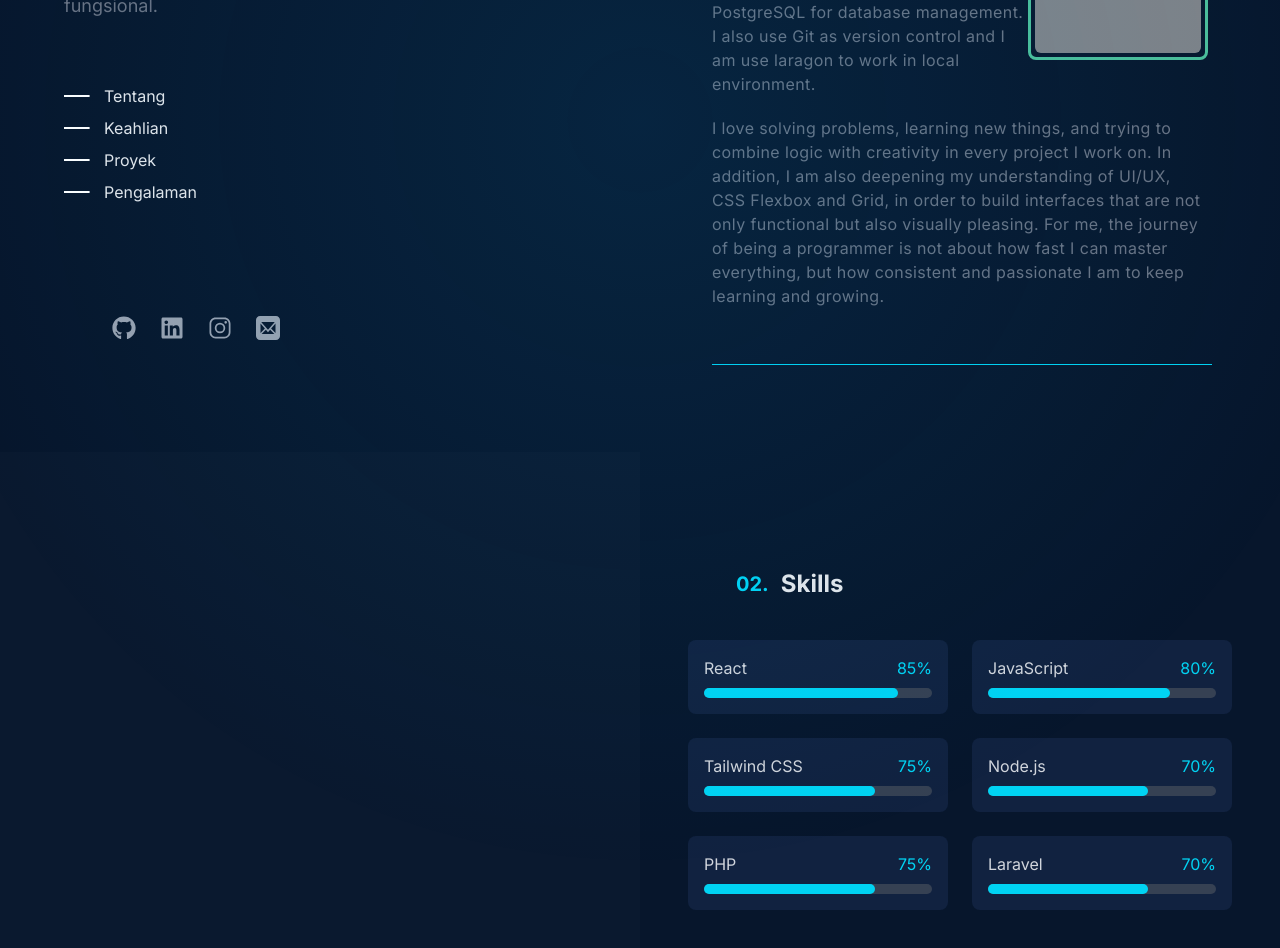
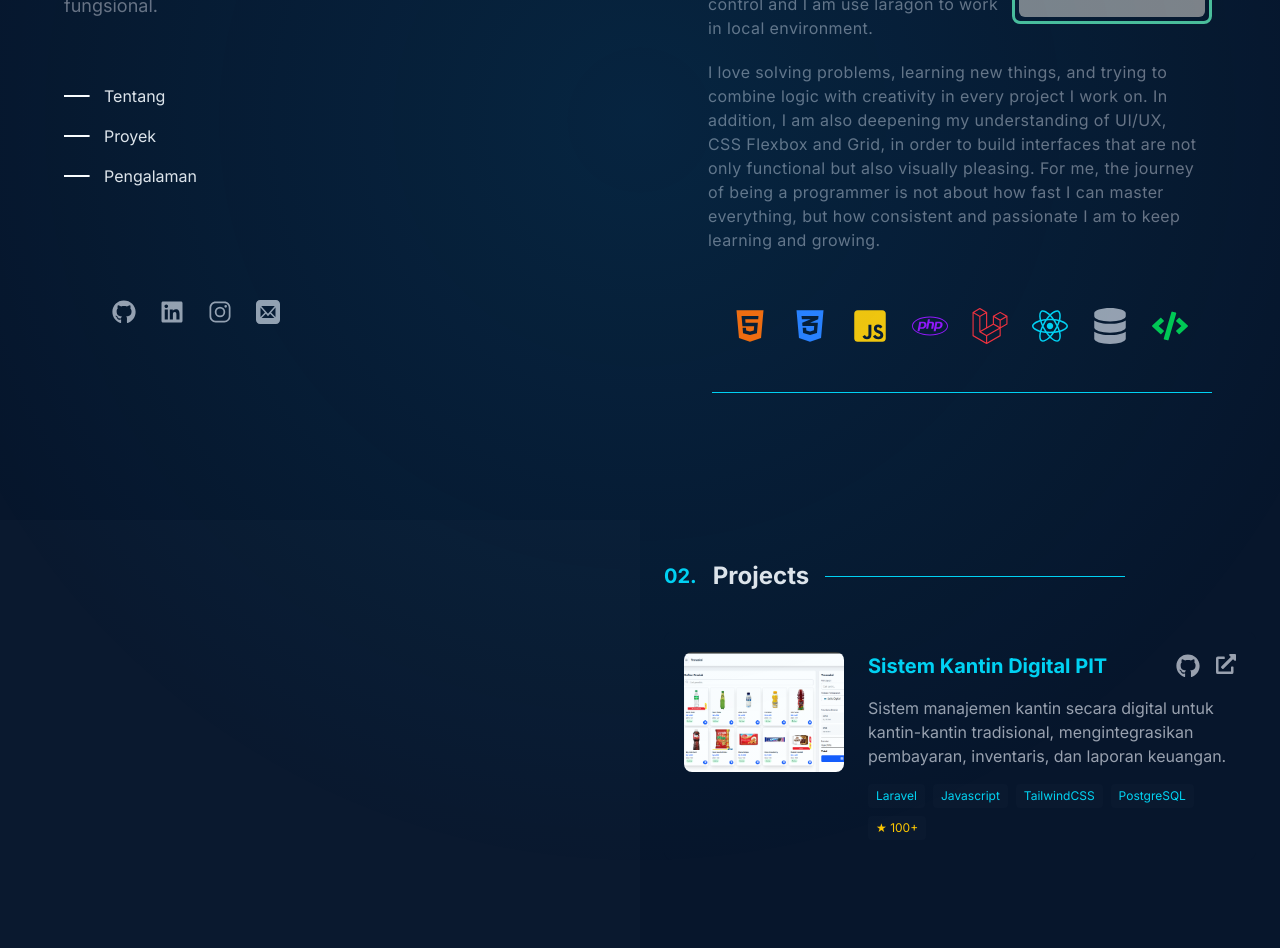
Before and after one commit to mhubaib/website-portofolio-react, a React (Vite) app: page / in a window 1280 px wide. Shown: the part 280-1228 px from the top of the page. Built offline with nearby package versions, Linux system fonts and the light colour scheme; grey boxes are pictures that could not be loaded.

Commit message:
refactor App layout, add Navbar and Project components, enhance About section with technology icons, and remove Skills component

```diff
--- a/src/App.jsx
+++ b/src/App.jsx
@@ -1,25 +1,39 @@
 import React from 'react'
 import Sidebar from './components/Sidebar'
 import About from './components/about'
-import Skills from './components/Skill'
+import Project from './components/Project'
+import Navbar from './components/Navbar'
 
 function App() {
   return (
-    <div className="flex">
-      <div className='w-[50vw] fixed h-screen top-0 left-0'>
-        <Sidebar />
+    <div className="w-full h-screen bg-[#07162c]">
+      {/* halaman yang muncul ketika di screen besar */}
+      <div className="hidden md:flex">
+        <div className='w-[50vw] fixed h-screen top-0 left-0'>
+          <Sidebar />
+        </div>
+        <div className='ml-[50vw] overflow-y-auto top-0 right-0 w-full min-h-screen'>
+          <section id='about'>
+            <About />
+          </section>
+          <section id='project'>
+            <Project />
+          </section>
+        </div>
       </div>
-      <div className='ml-[50vw] overflow-y-auto top-0 right-0w-full min-h-screen'>
+
+      {/* halaman yang muncul ketika di screen kecil */}
+      <div className='md:hidden'>
+        <Navbar />
         <section id='about'>
           <About />
         </section>
-        <section id='skills'>
-          <Skills />
+        <section id='project'>
+          <Project />
         </section>
-
       </div>
     </div>
   )
 }
 
-export default App
+export default App;
--- a/src/components/About.jsx
+++ b/src/components/About.jsx
@@ -1,10 +1,31 @@
 import React from 'react'
 import ProfileImage from '../assets/hubaib.jpg'
+import {
+    FaHtml5,
+    FaCss3Alt,
+    FaJsSquare,
+    FaPhp,
+    FaLaravel,
+    FaReact,
+    FaDatabase,
+    FaCode
+} from 'react-icons/fa'
 
 const About = () => {
+    const technologies = [
+        { icon: FaHtml5, color: 'text-orange-500' },
+        { icon: FaCss3Alt, color: 'text-blue-500' },
+        { icon: FaJsSquare, color: 'text-yellow-400' },
+        { icon: FaPhp, color: 'text-purple-600' },
+        { icon: FaLaravel, color: 'text-red-500' },
+        { icon: FaReact, color: 'text-cyan-400' },
+        { icon: FaDatabase, color: 'text-gray-400' },
+        { icon: FaCode, color: 'text-green-500' }
+    ];
+
     return (
         <div className='w-full bg-[#07162c] min-h-screen top-0 right-0'>
-            <div className='flex flex-col gap-6 p-12 pt-18'>
+            <div className='flex flex-col gap-4 p-12 pt-10'>
                 <div className='flex gap-18 justify-between px-5'>
                     <div className='flex items-center gap-2'>
                         <h1 className='text-xl font-bold text-cyan-400'>01. </h1>
@@ -13,14 +34,12 @@ const About = () => {
                     </div>
                 </div>
 
-                {/* ⬇️ Ganti bagian ini */}
-                <div className="relative group mt-8 m-4">
-                    <div className='w-full float-left pr-2 pl-2'>
-                        {/* Gambar di sebelah kanan paragraf */}
+                <div className="relative group m-4">
+                    <div className='w-full float-left pr-1 pl-1'>
                         <div className="
                             float-right
-                            w-45
-                            h-45
+                            w-50
+                            h-50
                             border-3
                             border-emerald-300
                             rounded-lg
@@ -64,19 +83,35 @@ const About = () => {
                             </div>
                         </div>
 
-                        {/* Paragraf membungkus gambar */}
                         <p className='text-14px text-left text-gray-500 mr-2 tracking-wide'>
                             Hello! My name is Hubaib, I'm a web developer. I'm currently focused on learning web development using PHP (native and Laravel), Javascript and React.js for the frontend,
                             and PostgreSQL for database management. I also use Git as version control and I am use laragon to work in local environment.
                         </p>
-                        <p className='text-14px text-left text-gray-500 mt-5 tracking-wide'>
+                        <p className='text-14px text-left text-gray-500 mt-5 mr-2 tracking-wide'>
                             I love solving problems, learning new things, and trying to combine logic with creativity in every project I work on. In addition, I am also deepening my understanding of UI/UX, CSS Flexbox and Grid,
                             in order to build interfaces that are not only functional but also visually pleasing. For me, the journey of being a programmer is not about how fast I can master everything, but how consistent
                             and passionate I am to keep learning and growing.
                         </p>
                     </div>
                 </div>
-                <span className='w-[500px] h-[1px] bg-cyan-400 mt-4 ml-6'></span>
+
+                {/* Tambahkan icon teknologi */}
+                <div className='flex justify-center gap-6 mt-6 mb-4'>
+                    {technologies.map((tech, index) => (
+                        <tech.icon
+                            key={index}
+                            className={`
+                                text-4xl
+                                ${tech.color}
+                                hover:scale-110
+                                transition-transform
+                                duration-300
+                            `}
+                        />
+                    ))}
+                </div>
+
+                <span className='w-[500px] h-[1px] bg-cyan-400 mt-4 ml-6 mb-4'></span>
             </div>
         </div>
     )
--- /dev/null
+++ b/src/components/Project.jsx
@@ -0,0 +1,143 @@
+import React from 'react'
+import {
+    FaGithub,
+    FaExternalLinkAlt,
+    FaCode,
+    FaLaptopCode
+} from 'react-icons/fa'
+import ThumbnailProject1 from '../assets/kantinDigital.png'
+
+const ProjectCard = ({ title, description, technologies, githubLink, liveLink, stars, thumbnail }) => {
+    return (
+        <div className="
+            bg-[#07162c]
+            rounded-lg
+            p-5
+            mb-6
+            hover:bg-[#112240]
+            transition-colors
+            duration-300
+            group
+            flex items-start gap-6
+        ">
+            <div className="
+                w-40
+                h-30
+                bg-[#0a192f]
+                rounded-lg
+                flex
+                items-center
+                justify-center
+                text-cyan-400
+                group-hover:bg-cyan-400
+                group-hover:text-[#0a192f]
+                transition-colors
+                duration-300
+                overflow-hidden
+            ">
+                {thumbnail ? (
+                    <img
+                        src={thumbnail}
+                        alt={title}
+                        className="w-full h-full object-cover"
+                    />
+                ) : (
+                    <FaCode className="text-4xl" />
+                )}
+            </div>
+            <div className="flex-1">
+                <div className="flex justify-between items-center mb-4">
+                    <h3 className="text-xl font-bold text-cyan-400">{title}</h3>
+                    <div className="flex gap-4">
+                        {githubLink && (
+                            <a
+                                href={githubLink}
+                                target="_blank"
+                                rel="noopener noreferrer"
+                                className="text-gray-400 hover:text-cyan-400 transition-colors"
+                            >
+                                <FaGithub className="text-2xl" />
+                            </a>
+                        )}
+                        {liveLink && (
+                            <a
+                                href={liveLink}
+                                target="_blank"
+                                rel="noopener noreferrer"
+                                className="text-gray-400 hover:text-cyan-400 transition-colors"
+                            >
+                                <FaExternalLinkAlt className="text-xl" />
+                            </a>
+                        )}
+                    </div>
+                </div>
+                <p className="text-gray-400 mb-4">{description}</p>
+                <div className="flex flex-wrap gap-2">
+                    {technologies.map((tech, index) => (
+                        <span
+                            key={index}
+                            className="
+                                bg-[#0a192f]
+                                text-xs
+                                px-2
+                                py-1
+                                rounded
+                                text-cyan-400
+                            "
+                        >
+                            {tech}
+                        </span>
+                    ))}
+                    {stars && (
+                        <span className="
+                            bg-[#0a192f]
+                            text-xs
+                            px-2
+                            py-1
+                            rounded
+                            text-yellow-400
+                            flex items-center gap-1
+                        ">
+                            ★ {stars}
+                        </span>
+                    )}
+                </div>
+            </div>
+        </div>
+    )
+}
+
+const Project = () => {
+    const projects = [
+        {
+            title: "Sistem Kantin Digital PIT",
+            description: "Sistem manajemen kantin secara digital untuk kantin-kantin tradisional, mengintegrasikan pembayaran, inventaris, dan laporan keuangan.",
+            technologies: ["Laravel", "Javascript", "TailwindCSS", "PostgreSQL"],
+            githubLink: "https://github.com/mhubaib/sistem-digitalisasi-kantin",
+            liveLink: "https://sistem-koperasi-digital.vercel.app",
+            thumbnail: ThumbnailProject1,
+            stars: "100+"
+        }
+    ]
+
+    return (
+        <div className='w-full bg-[#07162c] min-h-screen p-6'>
+            <div className='max-w-4xl mx-auto'>
+                <div className='flex items-center gap-4 mb-10 mt-4'>
+                    <h1 className='text-xl font-bold text-cyan-400'>02. </h1>
+                    <h1 className='text-2xl font-bold text-gray-200'>Projects</h1>
+                    <span className='w-[300px] h-[1px] bg-cyan-400'></span>
+                </div>
+
+                {projects.map((project, index) => (
+                    <ProjectCard
+                        key={index}
+                        {...project}
+                    />
+                ))}
+            </div>
+        </div>
+    )
+}
+
+export default Project
--- a/src/components/Sidebar.jsx
+++ b/src/components/Sidebar.jsx
@@ -13,7 +13,7 @@ const Sidebar = () => {
                 <div className="flex gap-6 items-center">
                     <div className="text-left">
                         <h1 className="text-5xl font-extrabold text-gray-200">Muhammad Hubaib</h1>
-                        <p className="text-lg text-gray-400 font-bold mt-1">Frontend Developer</p>
+                        <p className="text-lg text-gray-400 font-bold mt-1">FullStack Developer</p>
                     </div>
                 </div>
                 <div>
@@ -23,15 +23,14 @@ const Sidebar = () => {
                 </div>
 
                 {/* navigasi */}
-                <div>
+                <div className="flex flex-col gap-1/4" id='navigasi'>
                     <Navigasi href="#about">Tentang</Navigasi>
-                    <Navigasi href="#skills">Keahlian</Navigasi>
-                    <Navigasi href="#projects">Proyek</Navigasi>
+                    <Navigasi href="#project">Proyek</Navigasi>
                     <Navigasi href="#experience">Pengalaman</Navigasi>
                 </div>
 
                 {/* social media */}
-                <div className="flex gap-6 m-12">
+                <div className="flex gap-6 m-12" id='social-media'>
                     <SocialLink href="https://github.com/yourusername">
                         <FaGithub />
                     </SocialLink>
--- a/src/components/Skill.jsx
+++ /dev/null
@@ -1,44 +0,0 @@
-import React from 'react'
-
-const Skills = () => {
-    const skills = [
-        { name: 'React', level: 85 },
-        { name: 'JavaScript', level: 80 },
-        { name: 'Tailwind CSS', level: 75 },
-        { name: 'Node.js', level: 70 },
-        { name: 'PHP', level: 75 },
-        { name: 'Laravel', level: 70 }
-    ];
-
-    return (
-        <div className='w-full bg-[#07162c] min-h-screen'>
-            <div className='flex flex-col gap-10 p-12'>
-                <div className='flex gap-18 justify-between px-12'>
-                    <div className='flex items-center gap-3'>
-                        <h1 className='text-xl font-bold text-cyan-400'>02. </h1>
-                        <h1 className='text-2xl font-bold text-gray-200'>Skills</h1>
-                    </div>
-                </div>
-
-                <div className='grid grid-cols-2 gap-6'>
-                    {skills.map((skill, index) => (
-                        <div key={index} className='bg-[#112240] p-4 rounded-lg'>
-                            <div className='flex justify-between mb-2'>
-                                <span className='text-gray-300'>{skill.name}</span>
-                                <span className='text-cyan-400'>{skill.level}%</span>
-                            </div>
-                            <div className='w-full bg-gray-700 rounded-full h-2.5'>
-                                <div
-                                    className='bg-cyan-400 h-2.5 rounded-full'
-                                    style={{ width: `${skill.level}%` }}
-                                ></div>
-                            </div>
-                        </div>
-                    ))}
-                </div>
-            </div>
-        </div>
-    )
-}
-
-export default Skills;
```
Also changed, not shown: src/components/Navbar.jsx (+9 -1 lines), src/assets/kantinDigital.png (added).
